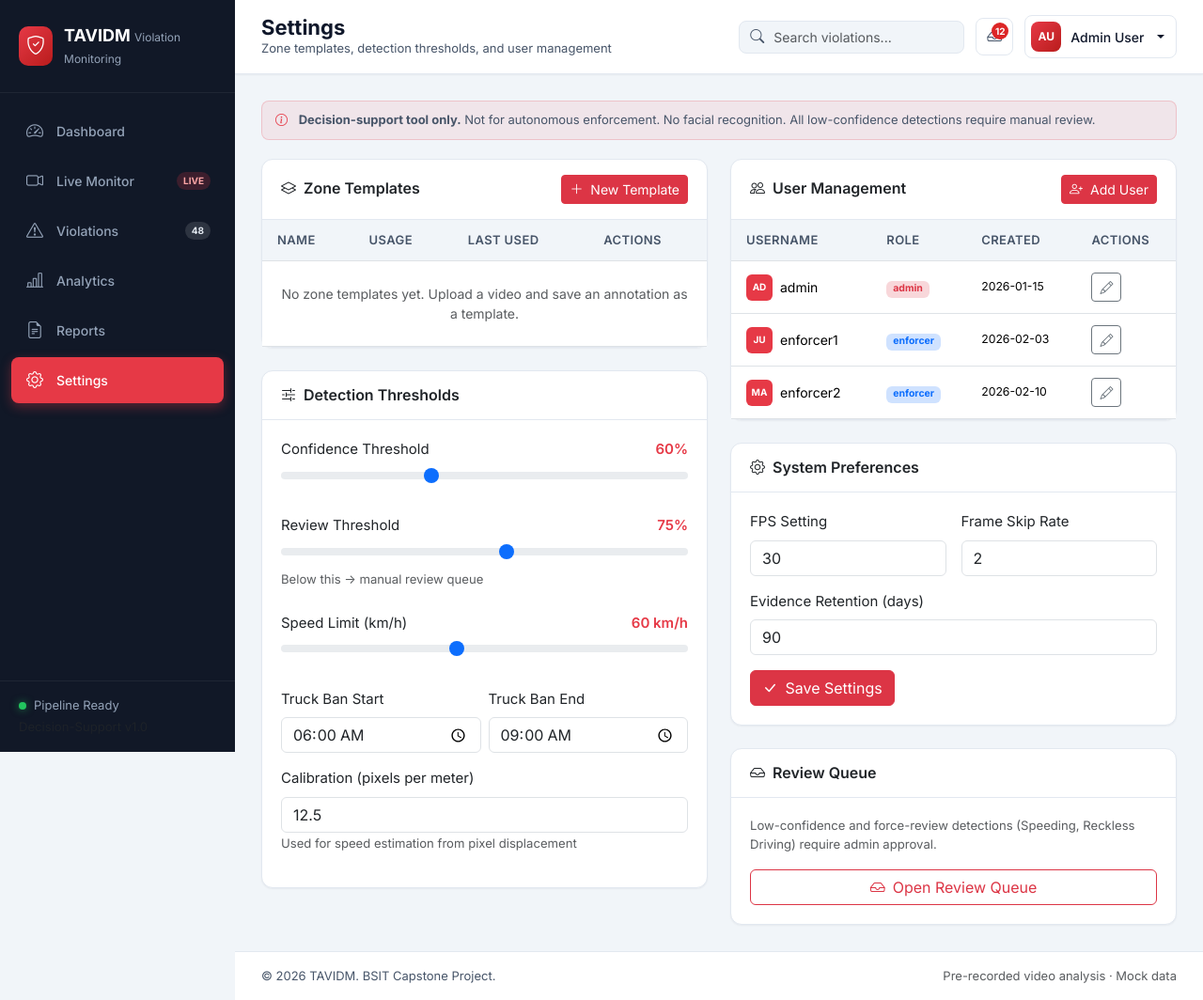
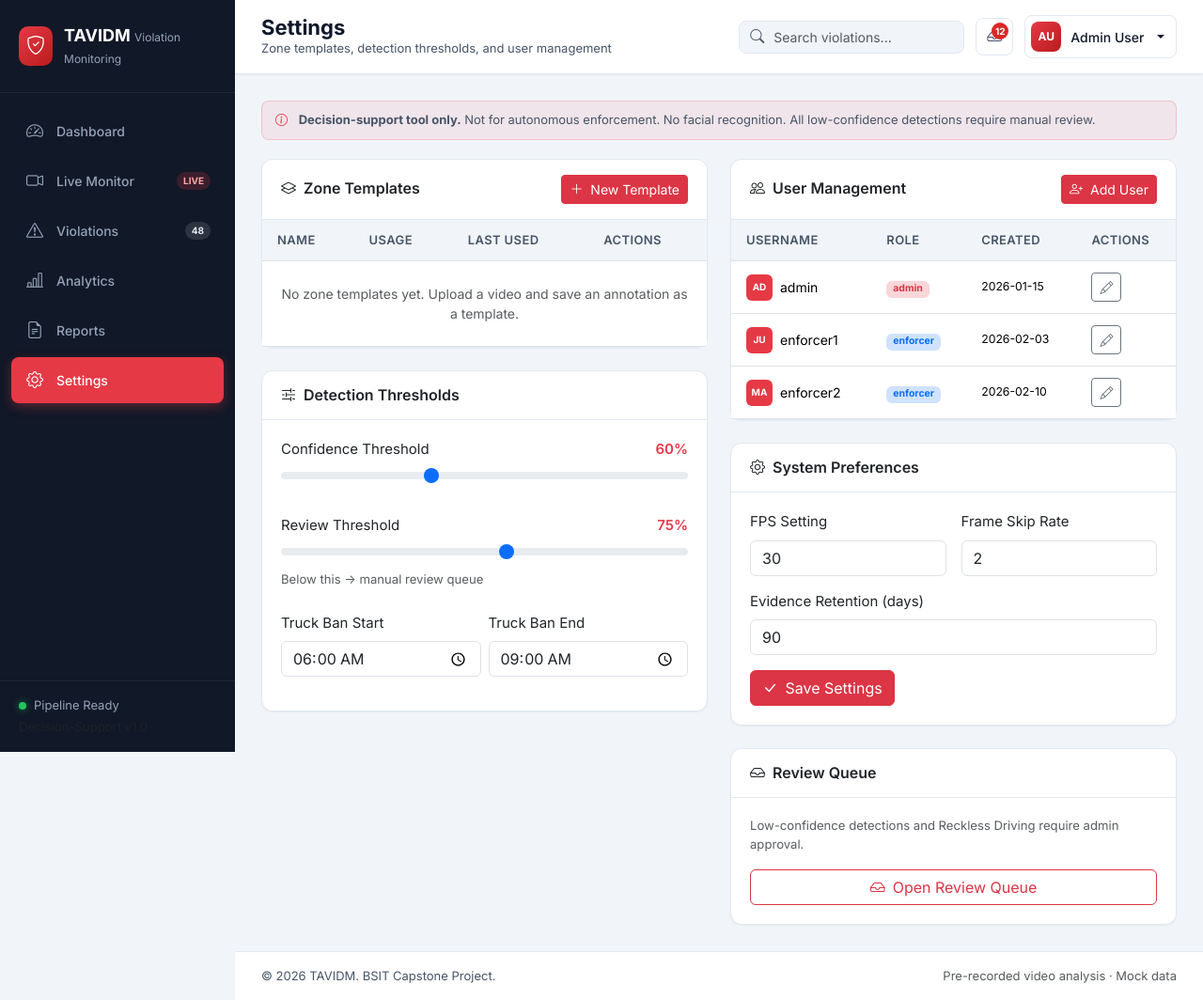
Before and after one commit to tsun2x/ATAVIDM, a Flask app: page /settings in a window 1280 px wide. Shown: the whole page at 94% size. Run offline with Flask 3, Linux system fonts and the light colour scheme; data that the repository does not hold is empty; some libraries are stand-ins or nearby versions.

Commit message:
Remove Speeding detection from violation scope and UI placeholders.
Drop speed-related settings and mock data; keep seven zone-based violations with Reckless Driving as the sole force-review type.

Co-authored-by: Cursor <cursoragent@cursor.com>

```diff
--- a/app.py
+++ b/app.py
@@ -39,7 +39,6 @@ VIOLATION_TYPES = [
     "Illegal Loading/Unloading",
     "Blocking Pedestrian Crossing",
     "Truck Ban",
-    "Speeding",
     "Reckless Driving",
 ]
 
@@ -212,7 +211,7 @@ VIOLATION_SUMMARY = [
     {"type": "Counterflowing", "count": 42, "change": 5.1, "color": "#e63946", "share": 22.3},
     {"type": "Illegal Parking", "count": 38, "change": -2.4, "color": "#f59e0b", "share": 20.2},
     {"type": "Obstruction", "count": 28, "change": 3.8, "color": "#f97316", "share": 14.9},
-    {"type": "Speeding", "count": 24, "change": 1.2, "color": "#f43f5e", "share": 12.8},
+    {"type": "Truck Ban", "count": 24, "change": 1.2, "color": "#8b5cf6", "share": 12.8},
     {"type": "Illegal Loading/Unloading", "count": 19, "change": -1.0, "color": "#22c55e", "share": 10.1},
 ]
 
@@ -222,7 +221,7 @@ ANALYTICS_DATA = {
     "monthly_labels": ["Jan", "Feb", "Mar", "Apr", "May", "Jun"],
     "monthly_values": [312, 348, 329, 401, 438, 389],
     "breakdown_labels": VIOLATION_TYPES,
-    "breakdown_values": [38, 42, 28, 19, 15, 12, 24, 11],
+    "breakdown_values": [38, 42, 28, 19, 15, 12, 11],
     "condition_labels": ["Morning", "Peak", "Nighttime"],
     "condition_values": [142, 198, 89],
     "confidence_labels": ["≥85%", "65–84%", "<65%"],
@@ -251,13 +250,11 @@ USERS = [
 SYSTEM_SETTINGS = {
     "confidence_threshold": 60,
     "review_threshold": 75,
-    "speed_limit": 60,
     "truck_ban_start": "06:00",
     "truck_ban_end": "09:00",
     "frame_skip": 2,
     "evidence_retention_days": 90,
     "fps": 30,
-    "calibration_ppm": 12.5,
 }
 
 DETECTION_BOXES = [
--- a/core/violation_engine.py
+++ b/core/violation_engine.py
@@ -1,4 +1,4 @@
-"""Rule-based violation logic (8 classes) — Phase 3.
+"""Rule-based violation logic (7 classes) — Phase 3.
 
 Zone polygons must be passed in from the video annotation at runtime.
 Never hardcode polygon coordinates in this module.
--- a/static/css/style.css
+++ b/static/css/style.css
@@ -289,7 +289,6 @@ body {
 .vtype-illegal-loading-unloading { background: rgba(34, 197, 94, 0.15); color: #15803d; }
 .vtype-blocking-pedestrian-crossing { background: rgba(59, 130, 246, 0.15); color: #1d4ed8; }
 .vtype-truck-ban { background: rgba(139, 92, 246, 0.15); color: #6d28d9; }
-.vtype-speeding { background: rgba(244, 63, 94, 0.15); color: #be123c; }
 .vtype-reckless-driving { background: rgba(185, 28, 28, 0.15); color: #7f1d1d; }
 
 .confidence-badge {
--- a/static/js/live_monitor.js
+++ b/static/js/live_monitor.js
@@ -17,7 +17,7 @@
 
     const MOCK_ALERTS = [
         { type: "critical", icon: "bi-arrow-left-right", title: "Counterflowing", detail: "Track #7 · car", confidence: 88 },
-        { type: "warning", icon: "bi-speedometer2", title: "Speeding", detail: "Track #12 · motorcycle → Review Queue", confidence: 72 },
+        { type: "warning", icon: "bi-truck", title: "Truck Ban", detail: "Track #12 · truck", confidence: 72 },
         { type: "warning", icon: "bi-parking", title: "Illegal Parking", detail: "Track #3 · jeepney", confidence: 86 },
         { type: "critical", icon: "bi-exclamation-triangle", title: "Reckless Driving", detail: "Track #15 · car → Review Queue", confidence: 68 },
         { type: "info", icon: "bi-sign-stop", title: "Obstruction", detail: "Track #9 · truck", confidence: 84 },
--- a/static/js/mock-data.js
+++ b/static/js/mock-data.js
@@ -14,7 +14,6 @@ window.TAVIDM = window.TAVIDM || {};
         "Illegal Loading/Unloading",
         "Blocking Pedestrian Crossing",
         "Truck Ban",
-        "Speeding",
         "Reckless Driving",
     ];
 
@@ -129,7 +128,7 @@ window.TAVIDM = window.TAVIDM || {};
         { type: "Counterflowing", count: 42, change: 5.1, color: "#e63946", share: 22.3 },
         { type: "Illegal Parking", count: 38, change: -2.4, color: "#f59e0b", share: 20.2 },
         { type: "Obstruction", count: 28, change: 3.8, color: "#f97316", share: 14.9 },
-        { type: "Speeding", count: 24, change: 1.2, color: "#f43f5e", share: 12.8 },
+        { type: "Truck Ban", count: 24, change: 1.2, color: "#8b5cf6", share: 12.8 },
         { type: "Illegal Loading/Unloading", count: 19, change: -1.0, color: "#22c55e", share: 10.1 },
     ];
 
@@ -137,7 +136,7 @@ window.TAVIDM = window.TAVIDM || {};
         hourly_labels: ["06:00", "08:00", "10:00", "12:00", "14:00", "16:00", "18:00", "20:00"],
         hourly_values: [2, 5, 8, 6, 11, 9, 7, 4],
         distribution_labels: VIOLATION_TYPES,
-        distribution_values: [38, 42, 28, 19, 15, 12, 24, 11],
+        distribution_values: [38, 42, 28, 19, 15, 12, 11],
     };
 
     const ANALYTICS_DATA = {
@@ -146,7 +145,7 @@ window.TAVIDM = window.TAVIDM || {};
         monthly_labels: ["Jan", "Feb", "Mar", "Apr", "May", "Jun"],
         monthly_values: [312, 348, 329, 401, 438, 389],
         breakdown_labels: VIOLATION_TYPES,
-        breakdown_values: [38, 42, 28, 19, 15, 12, 24, 11],
+        breakdown_values: [38, 42, 28, 19, 15, 12, 11],
         condition_labels: ["Morning", "Peak", "Nighttime"],
         condition_values: [142, 198, 89],
         confidence_labels: ["≥85%", "65–84%", "<65%"],
@@ -175,13 +174,11 @@ window.TAVIDM = window.TAVIDM || {};
     const SYSTEM_SETTINGS = {
         confidence_threshold: 60,
         review_threshold: 75,
-        speed_limit: 60,
         truck_ban_start: "06:00",
         truck_ban_end: "09:00",
         frame_skip: 2,
         evidence_retention_days: 90,
         fps: 30,
-        calibration_ppm: 12.5,
     };
 
     const DETECTION_BOXES = [
--- a/static/js/review_queue.js
+++ b/static/js/review_queue.js
@@ -7,7 +7,7 @@
 
     const tbody = document.getElementById("reviewBody");
     const evidenceModal = new bootstrap.Modal(document.getElementById("evidenceModal"));
-    const forceReviewTypes = ["Speeding", "Reckless Driving"];
+    const forceReviewTypes = ["Reckless Driving"];
 
     function showEvidence(item) {
         const body = document.getElementById("evidenceModalBody");
--- a/static/js/settings.js
+++ b/static/js/settings.js
@@ -8,7 +8,6 @@
     const sliders = [
         { input: "confidenceThreshold", display: "confidenceValue", suffix: "%" },
         { input: "reviewThreshold", display: "reviewValue", suffix: "%" },
-        { input: "speedLimit", display: "speedValue", suffix: " km/h" },
     ];
 
     sliders.forEach(function (s) {
--- a/templates/review_queue.html
+++ b/templates/review_queue.html
@@ -9,7 +9,7 @@
     <div class="card-body d-flex flex-wrap justify-content-between align-items-center gap-2">
         <div>
             <span class="badge bg-warning-subtle text-warning me-2">{{ review_items|length }} Pending</span>
-            <span class="text-muted small">Speeding and Reckless Driving always require manual review</span>
+            <span class="text-muted small">Reckless Driving always requires manual review</span>
         </div>
         <div class="btn-group btn-group-sm">
             <button class="btn btn-outline-secondary" id="filterAll">All</button>
--- a/templates/settings.html
+++ b/templates/settings.html
@@ -72,13 +72,6 @@
                     <input type="range" class="form-range" id="reviewThreshold" min="50" max="95" value="{{ settings.review_threshold }}">
                     <small class="text-muted">Below this → manual review queue</small>
                 </div>
-                <div class="mb-4">
-                    <div class="d-flex justify-content-between mb-1">
-                        <label class="form-label mb-0" for="speedLimit">Speed Limit (km/h)</label>
-                        <span class="threshold-value" id="speedValue">{{ settings.speed_limit }} km/h</span>
-                    </div>
-                    <input type="range" class="form-range" id="speedLimit" min="30" max="100" value="{{ settings.speed_limit }}">
-                </div>
                 <div class="row g-2 mb-3">
                     <div class="col-6">
                         <label class="form-label" for="truckBanStart">Truck Ban Start</label>
@@ -88,11 +81,6 @@
                         <label class="form-label" for="truckBanEnd">Truck Ban End</label>
                         <input type="time" class="form-control" id="truckBanEnd" value="{{ settings.truck_ban_end }}">
                     </div>
-                </div>
-                <div class="mb-3">
-                    <label class="form-label" for="calibrationPpm">Calibration (pixels per meter)</label>
-                    <input type="number" class="form-control" id="calibrationPpm" value="{{ settings.calibration_ppm }}" step="0.1">
-                    <small class="text-muted">Used for speed estimation from pixel displacement</small>
                 </div>
             </div>
         </div>
@@ -154,7 +142,7 @@
         <div class="card card-panel mt-4">
             <div class="card-header"><h5 class="card-title mb-0"><i class="bi bi-inbox me-2"></i>Review Queue</h5></div>
             <div class="card-body">
-                <p class="text-muted small mb-3">Low-confidence and force-review detections (Speeding, Reckless Driving) require admin approval.</p>
+                <p class="text-muted small mb-3">Low-confidence detections and Reckless Driving require admin approval.</p>
                 <a href="{{ url_for('review_queue') }}" class="btn btn-outline-danger w-100"><i class="bi bi-inbox me-2"></i>Open Review Queue</a>
             </div>
         </div>
```
Also changed, not shown: CODEBASE_EXPLAINED.md (+7 -5 lines), HOW_TO_RUN.md (+7 -4 lines), docs/development_logs/2026-07-07_to_2026-07-09.md (+74 -7 lines), templates/live_monitor.html (+4 -4 lines), static/images/evidence_2.svg.
